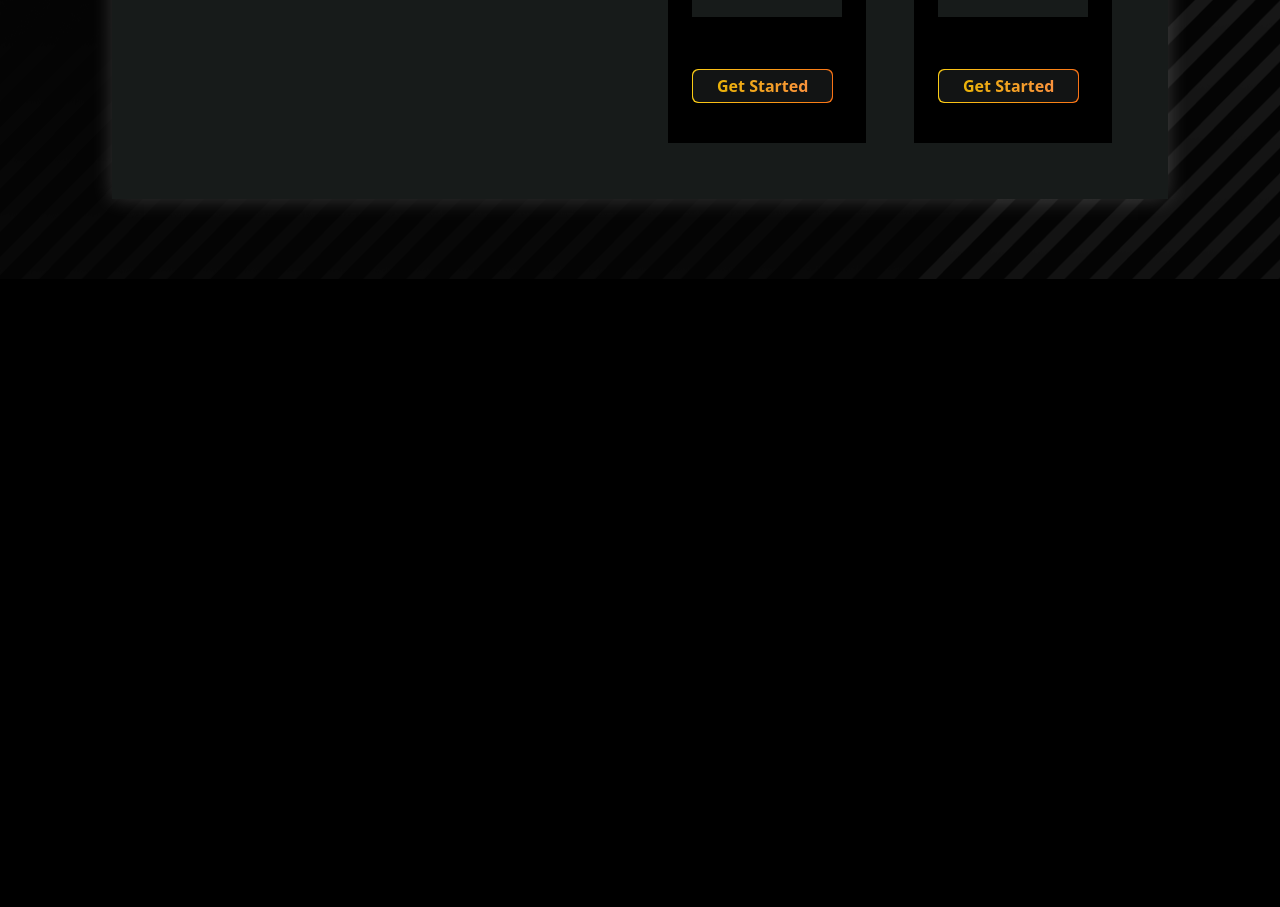
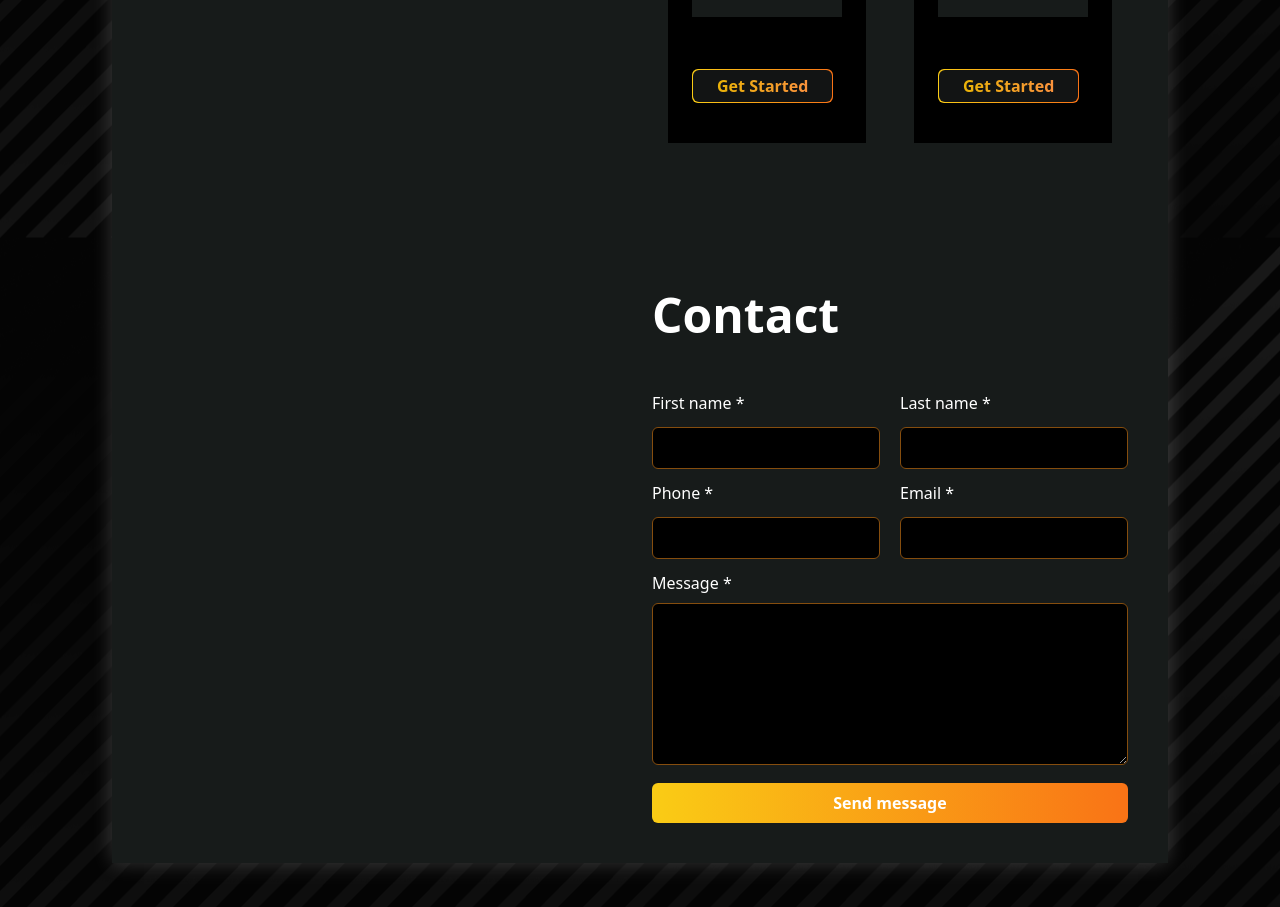
Before and after one commit to RiBpy/themefisher, a website: page src/index.html in a window 1280 px wide. Shown: the part 8451-9358 px from the top of the page. Before the commit the page ends 8730 px from the top, so only its background shows below. Drawn offline with nearby package versions, Linux system fonts and the light colour scheme; files that its build step writes are made by us from their sources.

Commit message:
contact form added

```diff
--- a/src/index.html
+++ b/src/index.html
@@ -1532,7 +1532,7 @@
                             </ul>
                           </div>
                           <button
-                            class="gradient_bg mt-10 flex items-center gap-2 rounded-md px-5 py-2 text-16 font-bold "
+                            class="gradient_bg mt-10 flex items-center justify-center gap-2 rounded-md px-5 py-2 text-16 font-bold"
                           >
                             Get Started
                           </button>
@@ -1583,7 +1583,9 @@
                               </li>
                             </ul>
                           </div>
-                          <button class="gradient_bg w-max rounded-md p-[1px] mt-10">
+                          <button
+                            class="gradient_bg mt-10 w-max rounded-md p-[1px]"
+                          >
                             <div
                               class="back flex h-full w-max items-center justify-center rounded-md bg-brand-secondary px-6 py-1"
                             >
@@ -1637,7 +1639,9 @@
                               </li>
                             </ul>
                           </div>
-                          <button class="gradient_bg w-max rounded-md p-[1px] mt-10">
+                          <button
+                            class="gradient_bg mt-10 w-max rounded-md p-[1px]"
+                          >
                             <div
                               class="back flex h-full w-max items-center justify-center rounded-md bg-brand-secondary px-6 py-1"
                             >
@@ -1691,7 +1695,9 @@
                               </li>
                             </ul>
                           </div>
-                          <button class="gradient_bg w-max rounded-md p-[1px] mt-10">
+                          <button
+                            class="gradient_bg mt-10 w-max rounded-md p-[1px]"
+                          >
                             <div
                               class="back flex h-full w-max items-center justify-center rounded-md bg-brand-secondary px-6 py-1"
                             >
@@ -1701,6 +1707,62 @@
                         </div>
                       </div>
                     </div>
+                  </div>
+                </div>
+                <!-- contact section -->
+                <div class="p-10">
+                  <h3 class="my-10 text-48 font-bold text-white">Contact</h3>
+                  <div class="space-y-3">
+                    <div class="grid w-full grid-cols-1 gap-5 md:grid-cols-2">
+                      <div class="flex w-full flex-col gap-1">
+                        <h5 class="pb-2 text-white">
+                          First name <span>*</span>
+                        </h5>
+                        <input
+                          type="text"
+                          class="rounded-md border-yellow-800 bg-black py-2 hover:border-yellow-500"
+                        />
+                      </div>
+                      <div class="flex w-full flex-col gap-1">
+                        <h5 class="pb-2 text-white">
+                          Last name <span>*</span>
+                        </h5>
+                        <input
+                          type="text"
+                          class="rounded-md border-yellow-800 bg-black py-2 hover:border-yellow-500"
+                        />
+                      </div>
+                    </div>
+                    <div class="grid w-full grid-cols-1 gap-5 md:grid-cols-2">
+                      <div class="flex w-full flex-col gap-1">
+                        <h5 class="pb-2 text-white">Phone <span>*</span></h5>
+                        <input
+                          type="text"
+                          class="rounded-md border-yellow-800 bg-black py-2 hover:border-yellow-500"
+                        />
+                      </div>
+                      <div class="flex w-full flex-col gap-1">
+                        <h5 class="pb-2 text-white">Email <span>*</span></h5>
+                        <input
+                          type="text"
+                          class="rounded-md border-yellow-800 bg-black py-2 hover:border-yellow-500"
+                        />
+                      </div>
+                    </div>
+                    <div>
+                      <h5 class="pb-2 text-white">Message <span>*</span></h5>
+                      <textarea
+                        name="message"
+                        id=""
+                        rows="6"
+                        class="w-full rounded-md border-yellow-800 bg-black hover:border-yellow-500"
+                      ></textarea>
+                    </div>
+                    <button
+                      class="gradient_bg mt-10 flex w-full items-center justify-center gap-2 rounded-md py-2 text-16 font-bold"
+                    >
+                      Send message
+                    </button>
                   </div>
                 </div>
               </div>
```
